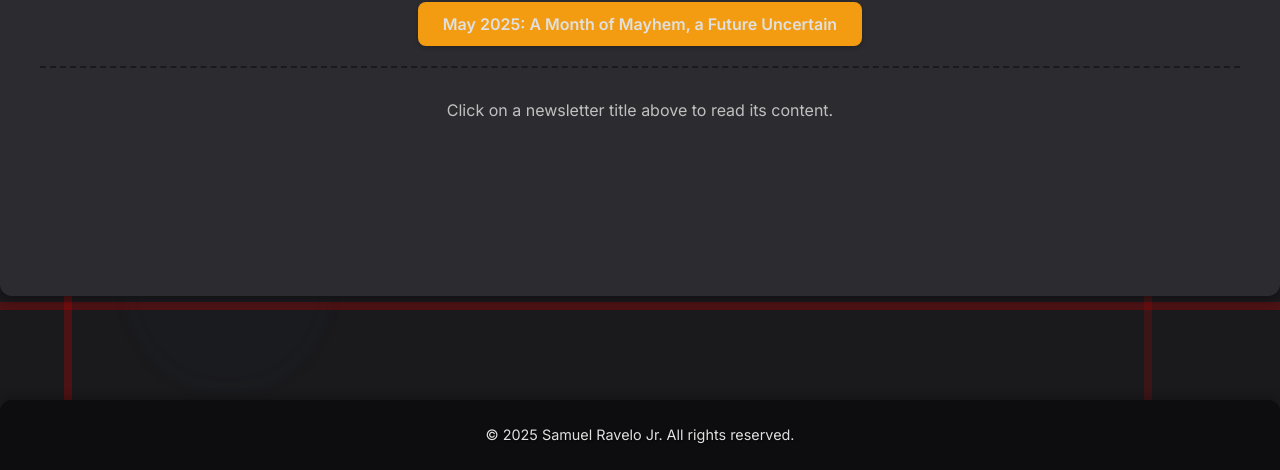
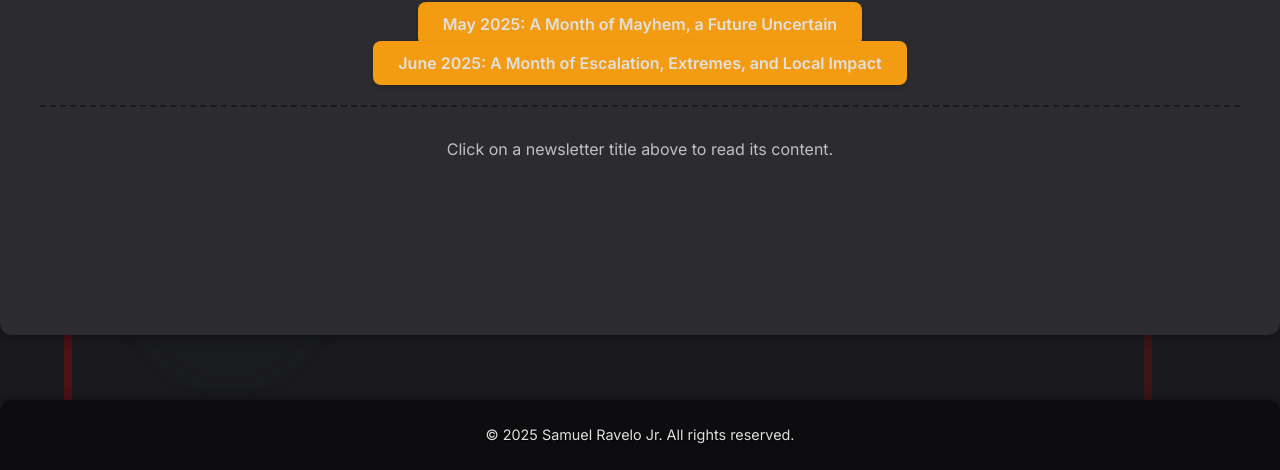
Before and after one commit to RavsCodes20/samuelitos_sendoff, a plain HTML site: page thesendoff-frontend/newsletters.html in a window 1280 px wide. Shown: the part 330-800 px from the top of the page. Drawn offline with nearby package versions, Linux system fonts and the light colour scheme.

Commit message:
Update newsletters.html

```diff
--- a/thesendoff-frontend/newsletters.html
+++ b/thesendoff-frontend/newsletters.html
@@ -38,6 +38,7 @@
         <h2>Select a Newsletter:</h2>
         <ul class="newsletter-links">
             <li><a href="#" data-newsletter-path="may_2025_content.html">May 2025: A Month of Mayhem, a Future Uncertain</a></li>
+            <li><a href="#" data-newsletter-path="june_2025_content.html">June 2025: A Month of Escalation, Extremes, and Local Impact</a></li>
             <!-- Add more newsletter links here -->
         </ul>
 
```
